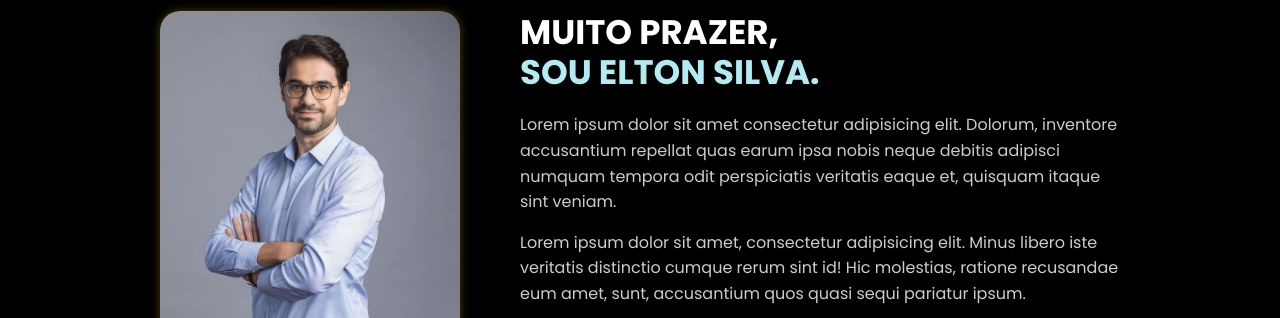
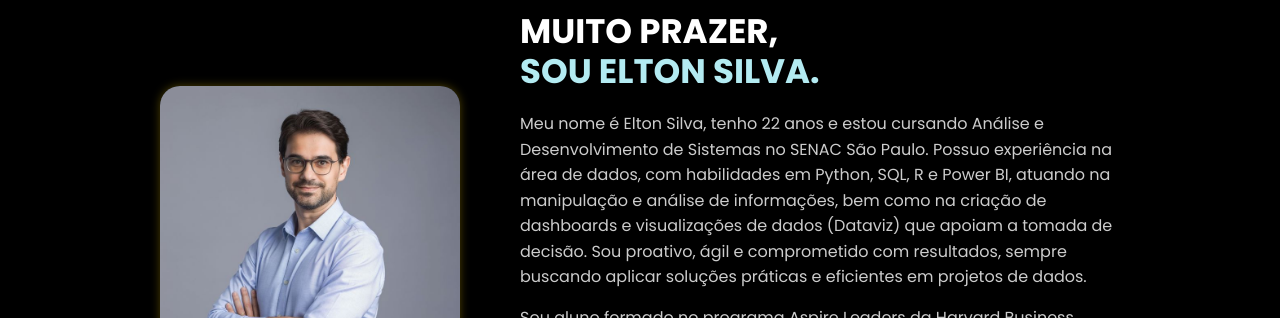
Before and after one commit to elltuu/portif-lio-eltonsilva, a plain HTML site: page index.html in a window 1280 px wide. Shown: the part 1390-1708 px from the top of the page. Drawn offline with nearby package versions, Linux system fonts and the light colour scheme.

Commit message:
Sobre mim

```diff
--- a/index.html
+++ b/index.html
@@ -178,17 +178,13 @@
             <div class="txt-sobre">
               <h2>MUITO PRAZER, <span>SOU ELTON SILVA.</span></h2>
               <p>
-                Lorem ipsum dolor sit amet consectetur adipisicing elit.
-                Dolorum, inventore accusantium repellat quas earum ipsa nobis
-                neque debitis adipisci numquam tempora odit perspiciatis
-                veritatis eaque et, quisquam itaque sint veniam.
-              </p>
+                Meu nome é Elton Silva, tenho 22 anos e estou cursando Análise e Desenvolvimento de Sistemas no SENAC São Paulo. Possuo experiência na área de dados, com habilidades em Python, SQL, R e Power BI,
+                atuando na manipulação e análise de informações, bem como na criação de dashboards e visualizações de dados (Dataviz) que apoiam a tomada de decisão. Sou proativo, ágil e
+                comprometido com resultados, sempre buscando aplicar soluções práticas e eficientes em projetos de dados.<p>
 
-              <p>
-                Lorem ipsum dolor sit amet, consectetur adipisicing elit. Minus
-                libero iste veritatis distinctio cumque rerum sint id! Hic
-                molestias, ratione recusandae eum amet, sunt, accusantium quos
-                quasi sequi pariatur ipsum.
+              <p> Sou aluno formado no programa Aspire Leaders da Harvard Business School e
+                  possuo certificação de inglês avançado, além de certificações em Power BI, SQL e R Studio. Essa combinação de formação acadêmica,
+                  certificações e experiência prática me permite contribuir de forma estratégica e eficaz em projetos que envolvem análise, visualização e interpretação de dados.
               </p>
 
               <div class="btn-social">
```
